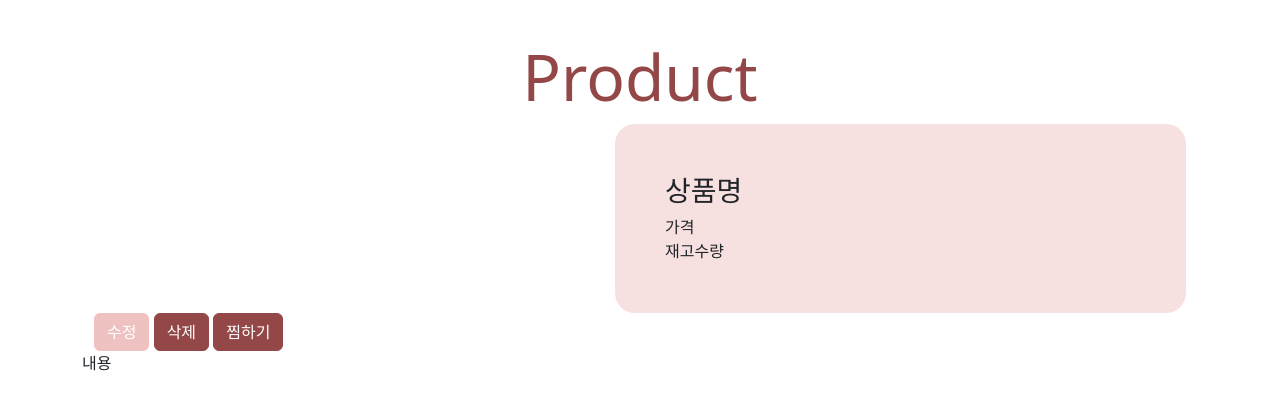
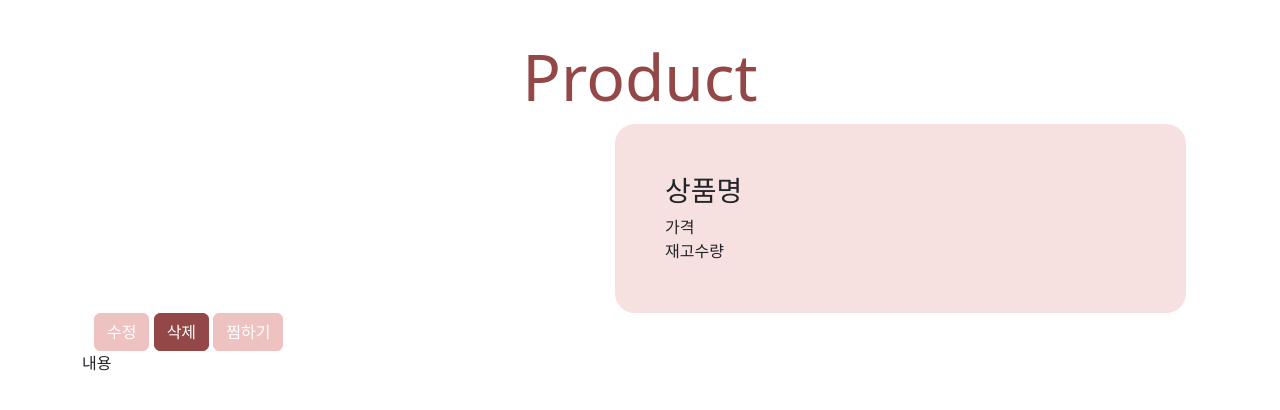
Before and after one commit to choiyeji2022/b5_ah_molrang_front, a plain HTML site: page templates/product-detail.html in a window 1280 px wide. Shown: the part 96-506 px from the top of the page. Drawn offline with nearby package versions, Linux system fonts and the light colour scheme; no server answers.

```diff
--- a/templates/product-detail.html
+++ b/templates/product-detail.html
@@ -32,7 +32,7 @@
             <div class="detail-btn">
                 <button type="button" class="btn btn-outline-light" id="update-btn">수정</button>
                 <button type="button" class="btn btn-dark" id="delete-btn">삭제</button>
-                <button type="button" class="btn btn-dark" id="wish-btn" onclick="addWish()">찜하기</button>
+                <button type="button" class="btn btn-outline-light" id="wish-btn" onclick="addWish()">찜하기</button>
             </div>
         </div>
         <div>
```
